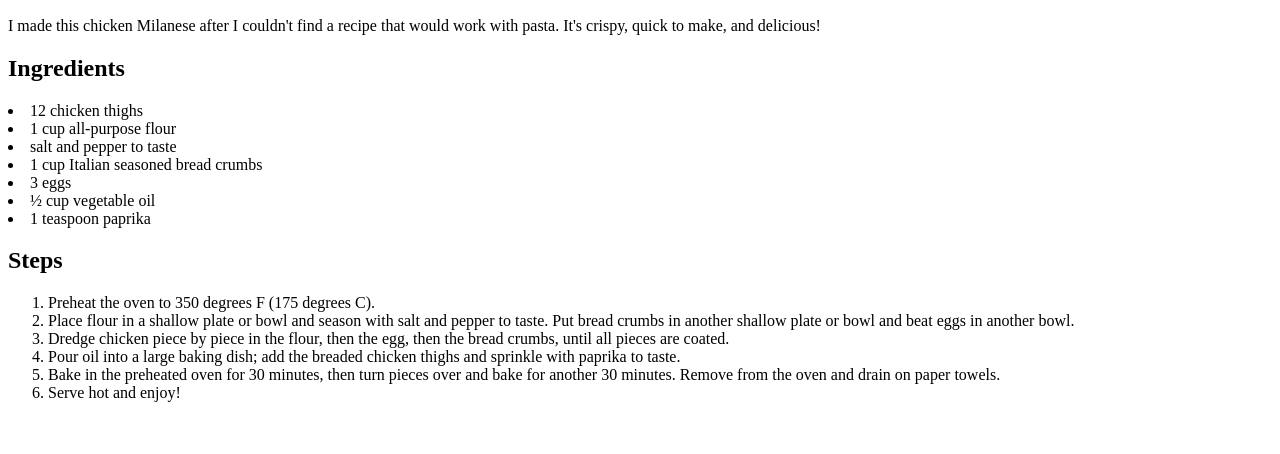
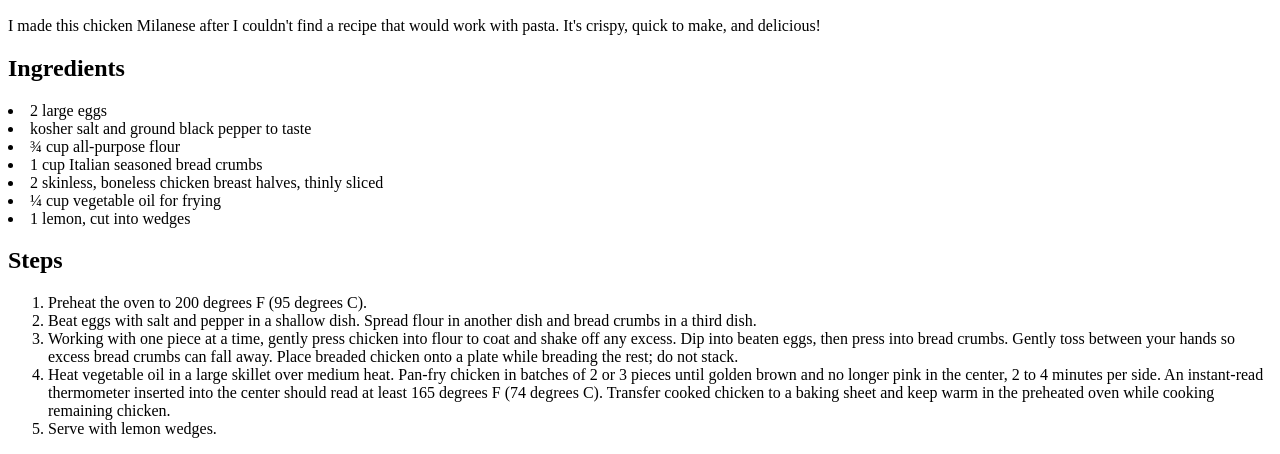
Before and after one commit to alexlm09/odin-recipes, a plain HTML site: page recipes/milanese.html in a window 1280 px wide. Shown: the part 434-888 px from the top of the page. Before the commit the page ends 852 px from the top, so only its background shows below. Drawn offline with Linux system fonts and the light colour scheme.

Commit message:
Fix <ol> error on both chicken and milanese html, besides finishing milanese page

```diff
--- a/recipes/milanese.html
+++ b/recipes/milanese.html
@@ -14,25 +14,24 @@
 
         <h2>Ingredients</h2>
         <uo>
-            <li>12 chicken thighs</li>
-            <li>1 cup all-purpose flour</li>
-            <li>salt and pepper to taste</li>
+            <li>2 large eggs</li>
+            <li>kosher salt and ground black pepper to taste</li>
+            <li>¾ cup all-purpose flour</li>
             <li>1 cup Italian seasoned bread crumbs</li>
-            <li>3 eggs</li>
-            <li>½ cup vegetable oil</li>
-            <li>1 teaspoon paprika</li>
+            <li>2 skinless, boneless chicken breast halves, thinly sliced</li>
+            <li>¼ cup vegetable oil for frying</li>
+            <li>1 lemon, cut into wedges</li>
+        </uo>
 
         <h2>Steps</h2>
         <ol>
-            <li>Preheat the oven to 350 degrees F (175 degrees C).</li>
-            <li>Place flour in a shallow plate or bowl and season with salt and pepper to taste. Put bread crumbs in another shallow plate or bowl and beat eggs in another bowl.</li>
-            <li>Dredge chicken piece by piece in the flour, then the egg, then the bread crumbs, until all pieces are coated.</li>
-            <li>Pour oil into a large baking dish; add the breaded chicken thighs and sprinkle with paprika to taste.</li>
-            <li>Bake in the preheated oven for 30 minutes, then turn pieces over and bake for another 30 minutes. Remove from the oven and drain on paper towels.</li>
-            <li>Serve hot and enjoy!</li>
+            <li>Preheat the oven to 200 degrees F (95 degrees C).</li>
+            <li>Beat eggs with salt and pepper in a shallow dish. Spread flour in another dish and bread crumbs in a third dish.</li>
+            <li>Working with one piece at a time, gently press chicken into flour to coat and shake off any excess. Dip into beaten eggs, then press into bread crumbs. Gently toss between your hands so excess bread crumbs can fall away. Place breaded chicken onto a plate while breading the rest; do not stack.</li>
+            <li>Heat vegetable oil in a large skillet over medium heat. Pan-fry chicken in batches of 2 or 3 pieces until golden brown and no longer pink in the center, 2 to 4 minutes per side. An instant-read thermometer inserted into the center should read at least 165 degrees F (74 degrees C). Transfer cooked chicken to a baking sheet and keep warm in the preheated oven while cooking remaining chicken.</li>
+            <li>Serve with lemon wedges.</li>
 
         </ol>
 
-        </uo>
     </body>
 </html>
```
Also changed, not shown: recipes/chicken.html (+1 -2 lines).
